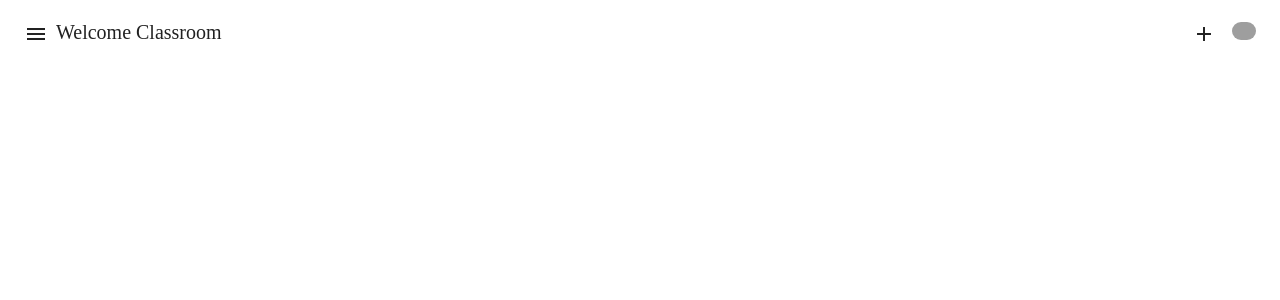
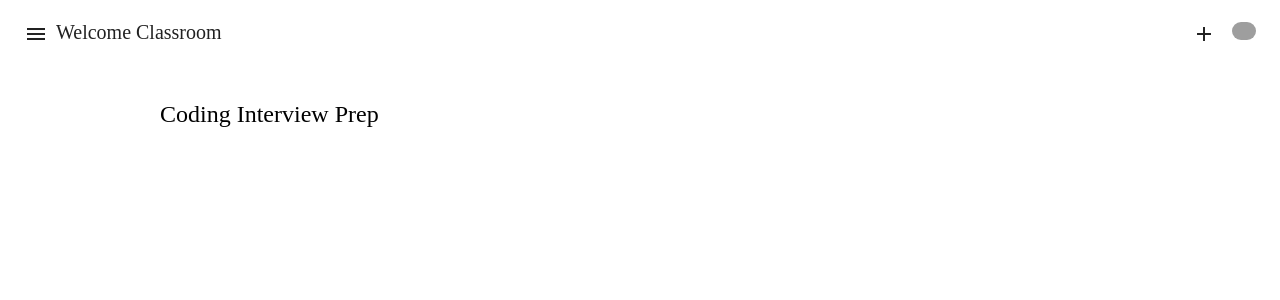
Before and after one commit to sounishnath003/Educatify, an Angular app: page / in a window 1280 px wide. Shown: the top 300 px of the page. Built offline with nearby package versions, Linux system fonts and the light colour scheme; grey boxes are pictures that could not be loaded; a web font is replaced by a local one.

Commit message:
navbar .

```diff
--- a/src/app/home/home.component.html
+++ b/src/app/home/home.component.html
@@ -1,2 +1,7 @@
 <app-header></app-header>
-<!-- home works -->
+
+<div class="max-w-5xl p-4 mx-auto m-auto">
+  <div class="rounded-lg p-4">
+      <div class="text-2xl"> Coding Interview Prep </div>
+  </div>
+</div>
```
